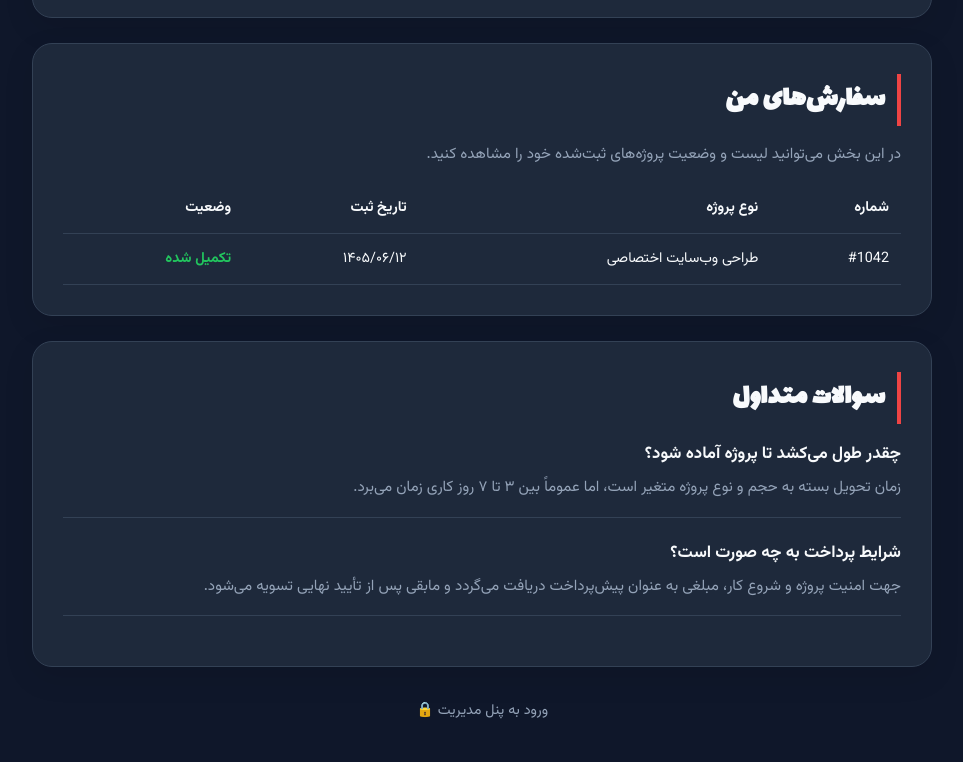
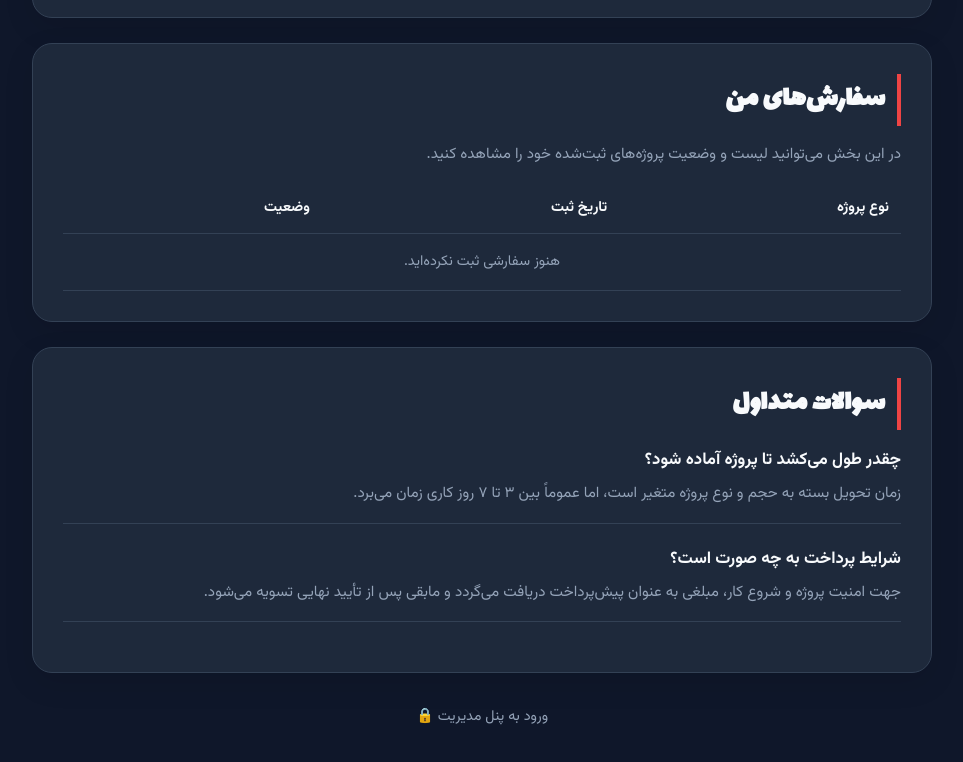
Before and after one commit to solowayiq-stack/my-website, a plain HTML site: page index.html in a window 1280 px wide. Shown: the part 874-1636 px from the top of the page, without its empty margins (158-1121 px from the left). Drawn offline with Linux system fonts and the light colour scheme.

Commit message:
Update index.html

```diff
--- a/index.html
+++ b/index.html
@@ -295,20 +295,13 @@
                 <table class="orders-table">
                     <thead>
                         <tr>
-                            <th>شماره</th>
                             <th>نوع پروژه</th>
                             <th>تاریخ ثبت</th>
                             <th>وضعیت</th>
                         </tr>
                     </thead>
                     <tbody id="userOrdersTableBody">
-                        <!-- سفارش‌ها به صورت خودکار اینجا لود میشن -->
-                        <tr>
-                            <td>#1042</td>
-                            <td>طراحی وب‌سایت اختصاصی</td>
-                            <td>۱۴۰۵/۰۶/۱۲</td>
-                            <td><span style="color: var(--success-color); font-weight: 700;">تکمیل شده</span></td>
-                        </tr>
+                        <!-- سفارش‌ها به صورت پویا از حافظه خوانده می‌شوند؛ اگر سفارشی نباشد خالی می‌ماند -->
                     </tbody>
                 </table>
             </div>
@@ -357,6 +350,31 @@
             }
         }
 
+        // نمایش سفارش‌های ثبت شده در جدول کاربر
+        function loadUserOrders() {
+            const tbody = document.getElementById("userOrdersTableBody");
+            const orders = JSON.parse(localStorage.getItem("siteOrders")) || [];
+
+            tbody.innerHTML = "";
+            if (orders.length === 0) {
+                tbody.innerHTML = `<tr><td colspan="3" style="text-align: center; color: var(--text-muted); padding: 15px;">هنوز سفارشی ثبت نکرده‌اید.</td></tr>`;
+                return;
+            }
+
+            orders.forEach(order => {
+                const tr = document.createElement("tr");
+                tr.innerHTML = `
+                    <td style="padding: 12px;">${order.type}</td>
+                    <td style="padding: 12px; font-size: 0.85rem;">${order.date}</td>
+                    <td style="padding: 12px;"><span style="color: var(--success-color); font-weight: 700;">در انتظار بررسی</span></td>
+                `;
+                tbody.appendChild(tr);
+            });
+        }
+
+        // اجرای تابع بارگذاری سفارش‌ها هنگام باز شدن صفحه
+        window.onload = loadUserOrders;
+
         // ارسال فرم و ذخیره در پنل مدیریت
         var form = document.getElementById("orderForm");
 
@@ -379,6 +397,9 @@
             let orders = JSON.parse(localStorage.getItem("siteOrders")) || [];
             orders.unshift({ name, type, contact, description, date });
             localStorage.setItem("siteOrders", JSON.stringify(orders));
+
+            // آپدیت کردن جدول سفارش‌های کاربر روی صفحه
+            loadUserOrders();
 
             var data = new FormData(event.target);
             status.innerHTML = "در حال ارسال سفارش...";
```
